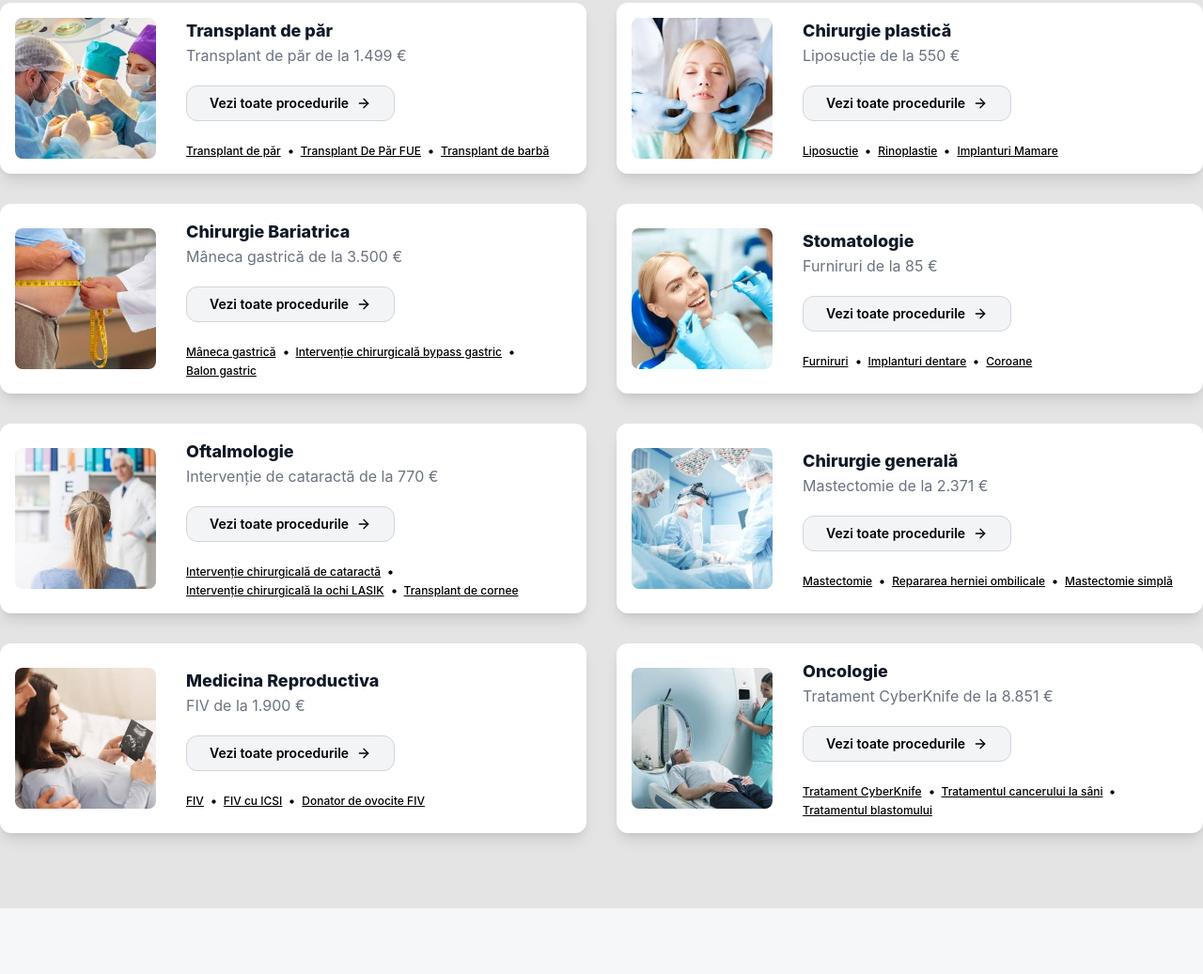
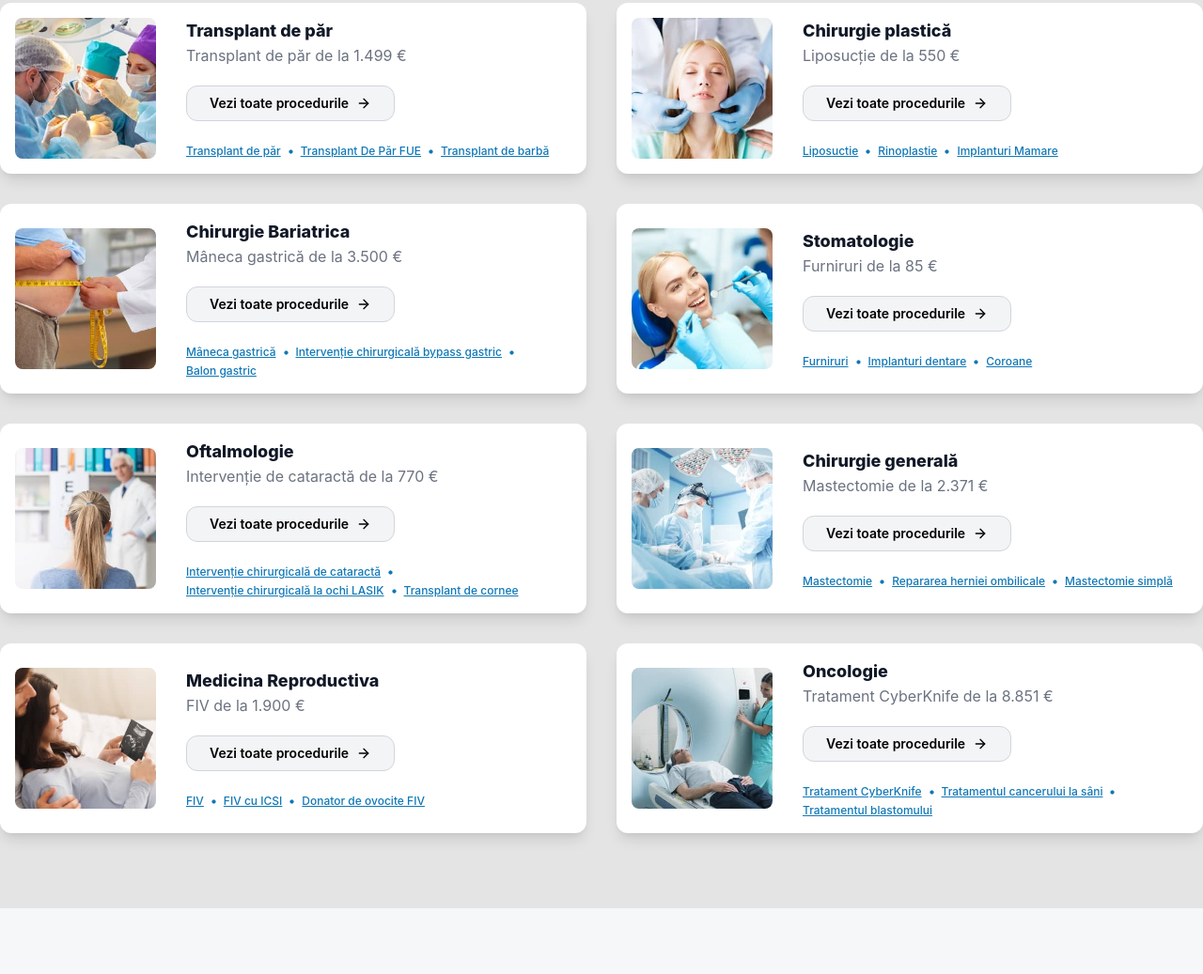
Before and after one commit to CHEZDESIGN/newsmed, a website: page index.html in a window 1280 px wide. Shown: the part 1579-2616 px from the top of the page at 94% size. Drawn offline with Linux system fonts and the light colour scheme.

Commit message:
third push

```diff
--- a/index.html
+++ b/index.html
@@ -1107,20 +1107,20 @@
                                 </a>
                             </div>
                             <div class="mt-6 flex items-center flex-wrap gap-y-1">
-                                <span class="text-black font-medium text-xs underline">Transplant de păr</span>
-
-                                <svg width="5" height="5" class="mx-2" fill="black" viewBox="0 0 1792 1792"
+                                <span class="text-blueish font-medium text-xs underline">Transplant de păr</span>
+
+                                <svg width="5" height="5" class="mx-2" fill="#1078b7" viewBox="0 0 1792 1792"
                                     xmlns="http://www.w3.org/2000/svg">
                                     <path
                                         d="M1664 896q0 209-103 385.5t-279.5 279.5-385.5 103-385.5-103-279.5-279.5-103-385.5 103-385.5 279.5-279.5 385.5-103 385.5 103 279.5 279.5 103 385.5z" />
                                 </svg>
-                                <span class="text-black font-medium text-xs underline">Transplant De Păr FUE</span>
-                                <svg width="5" height="5" class="mx-2" fill="black" viewBox="0 0 1792 1792"
+                                <span class="text-blueish font-medium text-xs underline">Transplant De Păr FUE</span>
+                                <svg width="5" height="5" class="mx-2" fill="#1078b7" viewBox="0 0 1792 1792"
                                     xmlns="http://www.w3.org/2000/svg">
                                     <path
                                         d="M1664 896q0 209-103 385.5t-279.5 279.5-385.5 103-385.5-103-279.5-279.5-103-385.5 103-385.5 279.5-279.5 385.5-103 385.5 103 279.5 279.5 103 385.5z" />
                                 </svg>
-                                <span class="text-black font-medium text-xs underline">Transplant de barbă</span>
+                                <span class="text-blueish font-medium text-xs underline">Transplant de barbă</span>
 
                             </div>
                         </div>
@@ -1148,20 +1148,20 @@
                                 </a>
                             </div>
                             <div class="mt-6 flex items-center flex-wrap gap-y-1">
-                                <span class="text-black font-medium text-xs underline">Liposuctie</span>
-
-                                <svg width="5" height="5" class="mx-2" fill="black" viewBox="0 0 1792 1792"
+                                <span class="text-blueish font-medium text-xs underline">Liposuctie</span>
+
+                                <svg width="5" height="5" class="mx-2" fill="#1078b7" viewBox="0 0 1792 1792"
                                     xmlns="http://www.w3.org/2000/svg">
                                     <path
                                         d="M1664 896q0 209-103 385.5t-279.5 279.5-385.5 103-385.5-103-279.5-279.5-103-385.5 103-385.5 279.5-279.5 385.5-103 385.5 103 279.5 279.5 103 385.5z" />
                                 </svg>
-                                <span class="text-black font-medium text-xs underline">Rinoplastie</span>
-                                <svg width="5" height="5" class="mx-2" fill="black" viewBox="0 0 1792 1792"
+                                <span class="text-blueish font-medium text-xs underline">Rinoplastie</span>
+                                <svg width="5" height="5" class="mx-2" fill="#1078b7" viewBox="0 0 1792 1792"
                                     xmlns="http://www.w3.org/2000/svg">
                                     <path
                                         d="M1664 896q0 209-103 385.5t-279.5 279.5-385.5 103-385.5-103-279.5-279.5-103-385.5 103-385.5 279.5-279.5 385.5-103 385.5 103 279.5 279.5 103 385.5z" />
                                 </svg>
-                                <span class="text-black font-medium text-xs underline">Implanturi Mamare</span>
+                                <span class="text-blueish font-medium text-xs underline">Implanturi Mamare</span>
 
                             </div>
                         </div>
@@ -1189,21 +1189,21 @@
                                 </a>
                             </div>
                             <div class="mt-6 flex items-center flex-wrap gap-y-1">
-                                <span class="text-black font-medium text-xs underline">Mâneca gastrică</span>
-
-                                <svg width="5" height="5" class="mx-2" fill="black" viewBox="0 0 1792 1792"
+                                <span class="text-blueish font-medium text-xs underline">Mâneca gastrică</span>
+
+                                <svg width="5" height="5" class="mx-2" fill="#1078b7" viewBox="0 0 1792 1792"
                                     xmlns="http://www.w3.org/2000/svg">
                                     <path
                                         d="M1664 896q0 209-103 385.5t-279.5 279.5-385.5 103-385.5-103-279.5-279.5-103-385.5 103-385.5 279.5-279.5 385.5-103 385.5 103 279.5 279.5 103 385.5z" />
                                 </svg>
-                                <span class="text-black font-medium text-xs underline">Intervenție chirurgicală bypass
+                                <span class="text-blueish font-medium text-xs underline">Intervenție chirurgicală bypass
                                     gastric</span>
-                                <svg width="5" height="5" class="mx-2" fill="black" viewBox="0 0 1792 1792"
+                                <svg width="5" height="5" class="mx-2" fill="#1078b7" viewBox="0 0 1792 1792"
                                     xmlns="http://www.w3.org/2000/svg">
                                     <path
                                         d="M1664 896q0 209-103 385.5t-279.5 279.5-385.5 103-385.5-103-279.5-279.5-103-385.5 103-385.5 279.5-279.5 385.5-103 385.5 103 279.5 279.5 103 385.5z" />
                                 </svg>
-                                <span class="text-black font-medium text-xs underline">Balon gastric</span>
+                                <span class="text-blueish font-medium text-xs underline">Balon gastric</span>
 
                             </div>
                         </div>
@@ -1229,20 +1229,20 @@
                                 </a>
                             </div>
                             <div class="mt-6 flex items-center flex-wrap gap-y-1">
-                                <span class="text-black font-medium text-xs underline">Furniruri</span>
-
-                                <svg width="5" height="5" class="mx-2" fill="black" viewBox="0 0 1792 1792"
+                                <span class="text-blueish font-medium text-xs underline">Furniruri</span>
+
+                                <svg width="5" height="5" class="mx-2" fill="#1078b7" viewBox="0 0 1792 1792"
                                     xmlns="http://www.w3.org/2000/svg">
                                     <path
                                         d="M1664 896q0 209-103 385.5t-279.5 279.5-385.5 103-385.5-103-279.5-279.5-103-385.5 103-385.5 279.5-279.5 385.5-103 385.5 103 279.5 279.5 103 385.5z" />
                                 </svg>
-                                <span class="text-black font-medium text-xs underline">Implanturi dentare</span>
-                                <svg width="5" height="5" class="mx-2" fill="black" viewBox="0 0 1792 1792"
+                                <span class="text-blueish font-medium text-xs underline">Implanturi dentare</span>
+                                <svg width="5" height="5" class="mx-2" fill="#1078b7" viewBox="0 0 1792 1792"
                                     xmlns="http://www.w3.org/2000/svg">
                                     <path
                                         d="M1664 896q0 209-103 385.5t-279.5 279.5-385.5 103-385.5-103-279.5-279.5-103-385.5 103-385.5 279.5-279.5 385.5-103 385.5 103 279.5 279.5 103 385.5z" />
                                 </svg>
-                                <span class="text-black font-medium text-xs underline">Coroane</span>
+                                <span class="text-blueish font-medium text-xs underline">Coroane</span>
 
                             </div>
                         </div>
@@ -1271,22 +1271,23 @@
                                 </a>
                             </div>
                             <div class="mt-6 flex items-center flex-wrap gap-y-1">
-                                <span class="text-black font-medium text-xs underline">Intervenție chirurgicală de
+                                <span class="text-blueish font-medium text-xs underline">Intervenție chirurgicală de
                                     cataractă</span>
 
-                                <svg width="5" height="5" class="mx-2" fill="black" viewBox="0 0 1792 1792"
+                                <svg width="5" height="5" class="mx-2" fill="#1078b7" viewBox="0 0 1792 1792"
                                     xmlns="http://www.w3.org/2000/svg">
                                     <path
                                         d="M1664 896q0 209-103 385.5t-279.5 279.5-385.5 103-385.5-103-279.5-279.5-103-385.5 103-385.5 279.5-279.5 385.5-103 385.5 103 279.5 279.5 103 385.5z" />
                                 </svg>
-                                <span class="text-black font-medium text-xs underline">Intervenție chirurgicală la ochi
+                                <span class="text-blueish font-medium text-xs underline">Intervenție chirurgicală la
+                                    ochi
                                     LASIK</span>
-                                <svg width="5" height="5" class="mx-2" fill="black" viewBox="0 0 1792 1792"
+                                <svg width="5" height="5" class="mx-2" fill="#1078b7" viewBox="0 0 1792 1792"
                                     xmlns="http://www.w3.org/2000/svg">
                                     <path
                                         d="M1664 896q0 209-103 385.5t-279.5 279.5-385.5 103-385.5-103-279.5-279.5-103-385.5 103-385.5 279.5-279.5 385.5-103 385.5 103 279.5 279.5 103 385.5z" />
                                 </svg>
-                                <span class="text-black font-medium text-xs underline">Transplant de cornee</span>
+                                <span class="text-blueish font-medium text-xs underline">Transplant de cornee</span>
 
                             </div>
                         </div>
@@ -1313,21 +1314,21 @@
                                 </a>
                             </div>
                             <div class="mt-6 flex items-center flex-wrap gap-y-1">
-                                <span class="text-black font-medium text-xs underline">Mastectomie</span>
-
-                                <svg width="5" height="5" class="mx-2" fill="black" viewBox="0 0 1792 1792"
+                                <span class="text-blueish font-medium text-xs underline">Mastectomie</span>
+
+                                <svg width="5" height="5" class="mx-2" fill="#1078b7" viewBox="0 0 1792 1792"
                                     xmlns="http://www.w3.org/2000/svg">
                                     <path
                                         d="M1664 896q0 209-103 385.5t-279.5 279.5-385.5 103-385.5-103-279.5-279.5-103-385.5 103-385.5 279.5-279.5 385.5-103 385.5 103 279.5 279.5 103 385.5z" />
                                 </svg>
-                                <span class="text-black font-medium text-xs underline">Repararea herniei
+                                <span class="text-blueish font-medium text-xs underline">Repararea herniei
                                     ombilicale</span>
-                                <svg width="5" height="5" class="mx-2" fill="black" viewBox="0 0 1792 1792"
+                                <svg width="5" height="5" class="mx-2" fill="#1078b7" viewBox="0 0 1792 1792"
                                     xmlns="http://www.w3.org/2000/svg">
                                     <path
                                         d="M1664 896q0 209-103 385.5t-279.5 279.5-385.5 103-385.5-103-279.5-279.5-103-385.5 103-385.5 279.5-279.5 385.5-103 385.5 103 279.5 279.5 103 385.5z" />
                                 </svg>
-                                <span class="text-black font-medium text-xs underline">Mastectomie simplă</span>
+                                <span class="text-blueish font-medium text-xs underline">Mastectomie simplă</span>
 
                             </div>
                         </div>
@@ -1354,20 +1355,20 @@
                                 </a>
                             </div>
                             <div class="mt-6 flex items-center flex-wrap gap-y-1">
-                                <span class="text-black font-medium text-xs underline">FIV</span>
-
-                                <svg width="5" height="5" class="mx-2" fill="black" viewBox="0 0 1792 1792"
+                                <span class="text-blueish font-medium text-xs underline">FIV</span>
+
+                                <svg width="5" height="5" class="mx-2" fill="#1078b7" viewBox="0 0 1792 1792"
                                     xmlns="http://www.w3.org/2000/svg">
                                     <path
                                         d="M1664 896q0 209-103 385.5t-279.5 279.5-385.5 103-385.5-103-279.5-279.5-103-385.5 103-385.5 279.5-279.5 385.5-103 385.5 103 279.5 279.5 103 385.5z" />
                                 </svg>
-                                <span class="text-black font-medium text-xs underline">FIV cu ICSI</span>
-                                <svg width="5" height="5" class="mx-2" fill="black" viewBox="0 0 1792 1792"
+                                <span class="text-blueish font-medium text-xs underline">FIV cu ICSI</span>
+                                <svg width="5" height="5" class="mx-2" fill="#1078b7" viewBox="0 0 1792 1792"
                                     xmlns="http://www.w3.org/2000/svg">
                                     <path
                                         d="M1664 896q0 209-103 385.5t-279.5 279.5-385.5 103-385.5-103-279.5-279.5-103-385.5 103-385.5 279.5-279.5 385.5-103 385.5 103 279.5 279.5 103 385.5z" />
                                 </svg>
-                                <span class="text-black font-medium text-xs underline">Donator de ovocite FIV</span>
+                                <span class="text-blueish font-medium text-xs underline">Donator de ovocite FIV</span>
 
                             </div>
                         </div>
@@ -1396,21 +1397,21 @@
                                 </a>
                             </div>
                             <div class="mt-6 flex items-center flex-wrap gap-y-1">
-                                <span class="text-black font-medium text-xs underline">Tratament CyberKnife</span>
-
-                                <svg width="5" height="5" class="mx-2" fill="black" viewBox="0 0 1792 1792"
+                                <span class="text-blueish font-medium text-xs underline">Tratament CyberKnife</span>
+
+                                <svg width="5" height="5" class="mx-2" fill="#1078b7" viewBox="0 0 1792 1792"
                                     xmlns="http://www.w3.org/2000/svg">
                                     <path
                                         d="M1664 896q0 209-103 385.5t-279.5 279.5-385.5 103-385.5-103-279.5-279.5-103-385.5 103-385.5 279.5-279.5 385.5-103 385.5 103 279.5 279.5 103 385.5z" />
                                 </svg>
-                                <span class="text-black font-medium text-xs underline">Tratamentul cancerului la
+                                <span class="text-blueish font-medium text-xs underline">Tratamentul cancerului la
                                     sâni</span>
-                                <svg width="5" height="5" class="mx-2" fill="black" viewBox="0 0 1792 1792"
+                                <svg width="5" height="5" class="mx-2" fill="#1078b7" viewBox="0 0 1792 1792"
                                     xmlns="http://www.w3.org/2000/svg">
                                     <path
                                         d="M1664 896q0 209-103 385.5t-279.5 279.5-385.5 103-385.5-103-279.5-279.5-103-385.5 103-385.5 279.5-279.5 385.5-103 385.5 103 279.5 279.5 103 385.5z" />
                                 </svg>
-                                <span class="text-black font-medium text-xs underline">Tratamentul blastomului</span>
+                                <span class="text-blueish font-medium text-xs underline">Tratamentul blastomului</span>
 
                             </div>
                         </div>
```
Also changed, not shown: build/tailwind.css, 1 other file.
